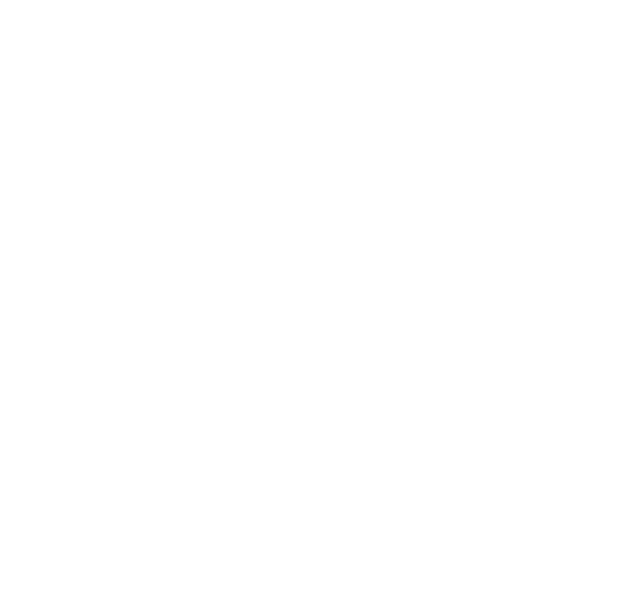
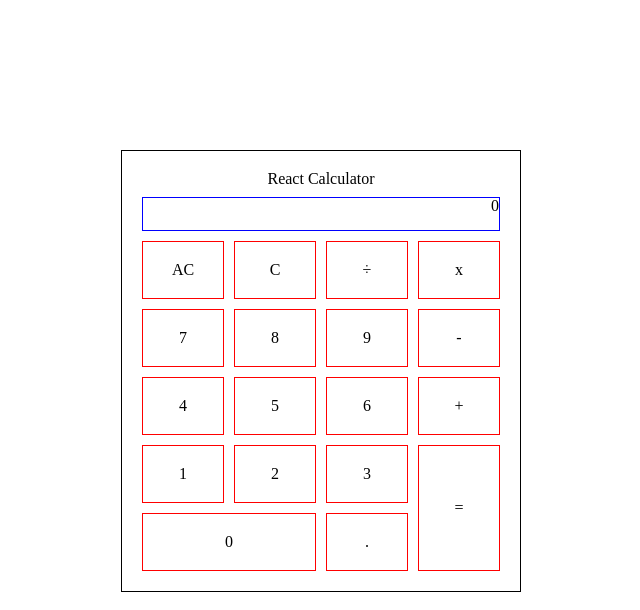
Before and after one commit to ncaron/react-calculator, a React app: page / in a window 1280 px wide. Shown: the top 610 px of the page, without its empty margins (319-959 px from the left). Built offline with nearby package versions, Linux system fonts and the light colour scheme; the HTML template or start-up script is replaced by a standard one.

Commit message:
Very basic grid layout

```diff
--- a/src/Components/App.js
+++ b/src/Components/App.js
@@ -1,8 +1,9 @@
 import React from 'react';
+import Calculator from '../Containers/Calculator';
 
 const App = () => {
   return (
-    <div />
+    <Calculator />
   );
 };
 
--- /dev/null
+++ b/src/Components/Button.js
@@ -0,0 +1,14 @@
+import React from 'react';
+import PropTypes from 'prop-types';
+
+const Button = ({button}) => {
+  return (
+    <div className={ `button ${button.class}` }>{button.name}</div>
+  );
+};
+
+Button.propTypes = {
+  button: PropTypes.object.isRequired
+};
+
+export default Button;
--- /dev/null
+++ b/src/Components/Buttons.js
@@ -0,0 +1,41 @@
+import React from 'react';
+import Button from './Button';
+
+const buttons = [
+  { name: 'AC', class: 'allClear' },
+  { name: 'C', class: 'clear' },
+  { name: '÷', class: 'div' },
+  { name: 'x', class: 'mult' },
+  { name: '+', class: 'add' },
+  { name: '-', class: 'sub' },
+  { name: '=', class: 'equal' },
+  { name: '.', class: 'dot' },
+  { name: '0', class: 'zero' },
+  { name: '1', class: 'one' },
+  { name: '2', class: 'two' },
+  { name: '3', class: 'three' },
+  { name: '4', class: 'four' },
+  { name: '5', class: 'five' },
+  { name: '6', class: 'six' },
+  { name: '7', class: 'seven' },
+  { name: '8', class: 'eight' },
+  { name: '9', class: 'nine' }
+];
+
+function displayButtons() {
+  return (
+    buttons.map((button) =>
+      <Button key={ button.name } button={ button } />
+    )
+  );
+}
+
+const Buttons = () => {
+  return (
+    <div className="buttons">
+      {displayButtons()}
+    </div>
+  );
+};
+
+export default Buttons;
--- /dev/null
+++ b/src/Components/CalcHeader.js
@@ -0,0 +1,9 @@
+import React from 'react';
+
+const CalcHeader = () => {
+  return (
+    <div className="calcHeader">React Calculator</div>
+  );
+};
+
+export default CalcHeader;
--- /dev/null
+++ b/src/Components/Screen.js
@@ -0,0 +1,18 @@
+import React from 'react';
+import PropTypes from 'prop-types';
+
+const Screen = ({currentResult, fullOP}) => {
+  return (
+    <div className="screen">
+      <p className="currentResult">{currentResult}</p>
+      <p className="fullOP">{fullOP}</p>
+    </div>
+  );
+};
+
+Screen.propTypes = {
+  currentResult: PropTypes.string.isRequired,
+  fullOP: PropTypes.string.isRequired
+};
+
+export default Screen;
--- /dev/null
+++ b/src/Containers/Calculator.js
@@ -0,0 +1,33 @@
+import React, { Component } from 'react';
+import PropTypes from 'prop-types';
+import { connect } from 'react-redux';
+import CalcHeader from '../Components/CalcHeader';
+import Screen from '../Components/Screen';
+import Buttons from '../Components/Buttons';
+
+class Calculator extends Component {
+  constructor(props) {
+    super(props);
+  }
+
+  render() {
+    return (
+      <div className="calculator">
+        <CalcHeader />
+        <Screen currentResult={ this.props.currentResult } fullOP={ this.props.fullOP } />
+        <Buttons />
+      </div>
+    );
+  }
+}
+
+Calculator.propTypes = {
+  currentResult: PropTypes.string.isRequired,
+  fullOP: PropTypes.string.isRequired
+};
+
+function mapStateToProps(state) {
+  return state;
+}
+
+export default connect(mapStateToProps)(Calculator);
--- a/src/index.js
+++ b/src/index.js
@@ -5,6 +5,7 @@
 import reducer from './reducer';
 import App from './Components/App';
 import 'reset-css';
+import './styles.scss';
 
 const store = createStore(reducer);
 
--- a/src/initialState.js
+++ b/src/initialState.js
@@ -1 +1,4 @@
-export default {};
+export default {
+  currentResult: '0',
+  fullOP: ''
+};
--- /dev/null
+++ b/src/styles.scss
@@ -0,0 +1,78 @@
+* { box-sizing: border-box; }
+
+body {
+  margin-top: 150px;
+}
+
+.calculator {
+  width: 400px;
+  margin: 0 auto;
+  padding: 20px;
+  display: grid;
+  grid-gap: 10px;
+  grid-template-columns: repeat(4, 1fr);
+  grid-template-areas:
+    "header header header header"
+    "screen screen screen screen"
+    "buttons buttons buttons buttons";
+  border: 1px solid black;
+}
+
+.calcHeader {
+  grid-area: header;
+  text-align: center;
+}
+
+.screen {
+  grid-area: screen;
+  display: grid;
+  grid-template-rows: repeat(2, 1fr);
+  grid-template-areas:
+    "currentResult"
+    "fullOP";
+  text-align: right;
+  border: 1px solid blue;
+}
+
+.currentResult { grid-area: currentResult }
+.fullOP { grid-area: fullOP; }
+
+.buttons {
+  grid-area: buttons;
+  display: grid;
+  grid-gap: 10px;
+  grid-template-columns: repeat(4, 1fr);
+  grid-template-areas:
+    "allClear clear div mult"
+    "seven eight nine sub"
+    "four five six add"
+    "one two three equal"
+    "zero zero dot equal";
+}
+
+.button {
+  display: flex;
+  align-items: center;
+  justify-content: center;
+  padding: 20px;
+  border: 1px solid red;
+}
+
+.allClear { grid-area: allClear; }
+.clear { grid-area: clear; }
+.div { grid-area: div; }
+.mult { grid-area: mult; }
+.add { grid-area: add; }
+.sub { grid-area: sub; }
+.equal { grid-area: equal; }
+.dot { grid-area: dot; }
+.zero { grid-area: zero; }
+.one { grid-area: one; }
+.two { grid-area: two; }
+.three { grid-area: three; }
+.four { grid-area: four; }
+.five { grid-area: five; }
+.six { grid-area: six; }
+.seven { grid-area: seven; }
+.eight { grid-area: eight; }
+.nine { grid-area: nine; }
```
